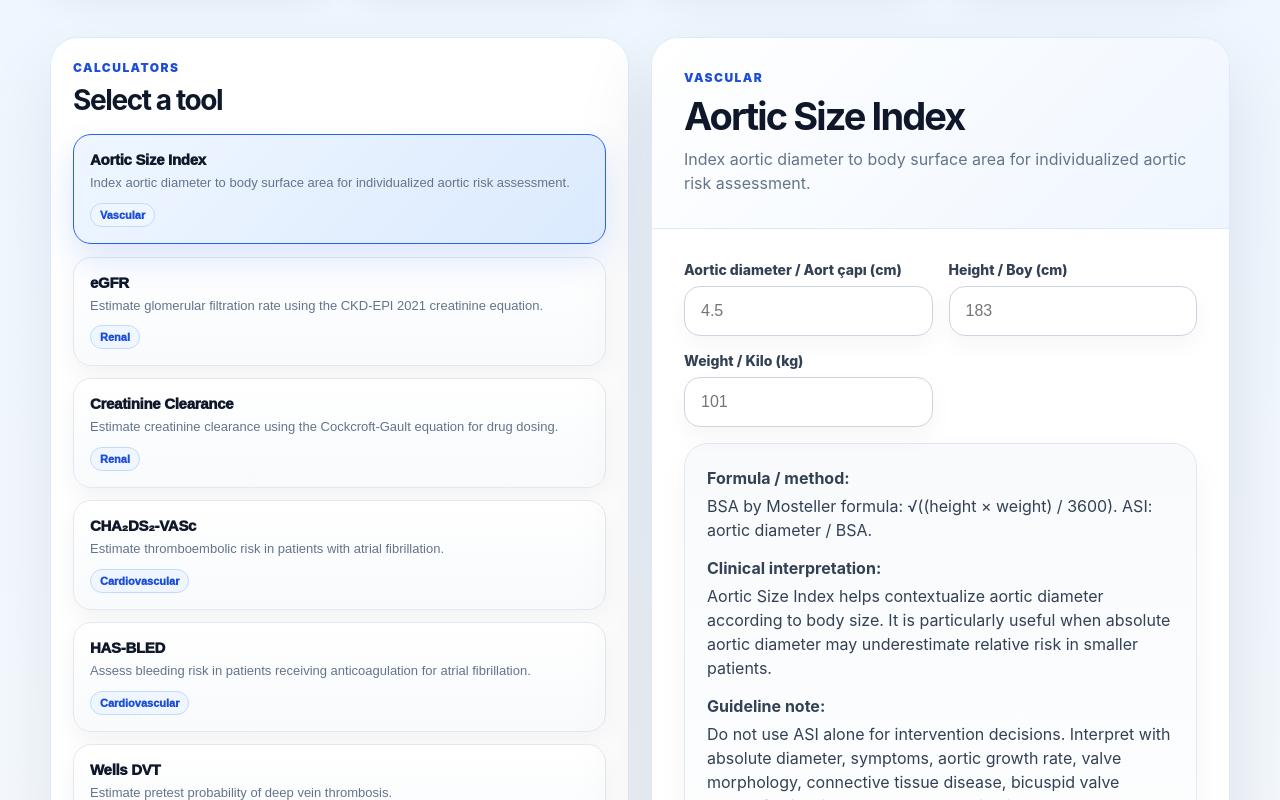
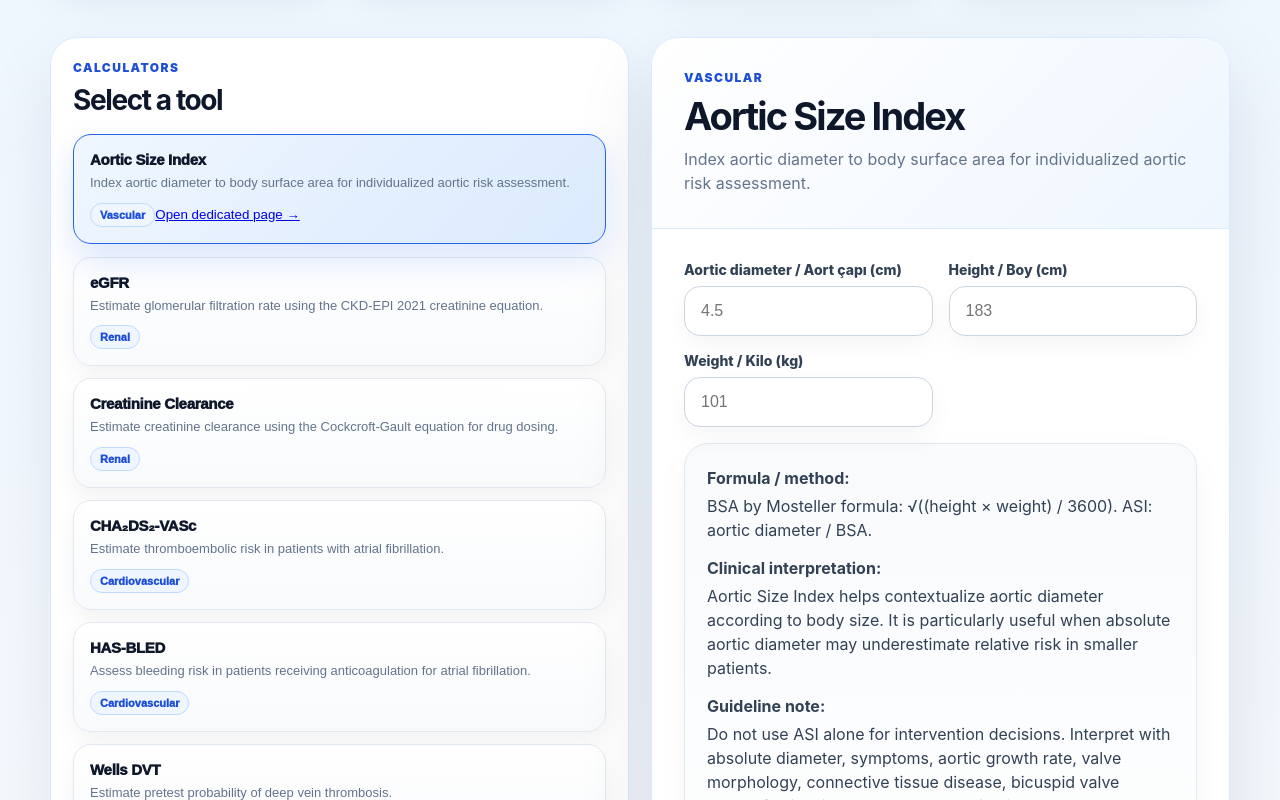
Before and after one commit to brsbyrm/meddoq, a Next.js app: page / in a window 1280 px wide. Shown: the part 1360-2160 px from the top of the page. Built offline with nearby package versions, Linux system fonts and the light colour scheme.

Commit message:
Link ASI SEO page from homepage

```diff
--- a/app/page.js
+++ b/app/page.js
@@ -185,6 +185,14 @@ export default function Home() {
                   <span style={styles.calculatorName}>{item.name}</span>
                   <span style={styles.calculatorDescription}>{item.description}</span>
                   <span style={styles.categoryPill}>{item.category}</span>
+                  {item.id === "asi" && (
+                    <a
+                      href="/calculators/aortic-size-index"
+                      style={styles.seoLink}
+                    >
+                      Open dedicated page →
+                    </a>
+                  )}
                 </button>
               ))}
             </div>
```
